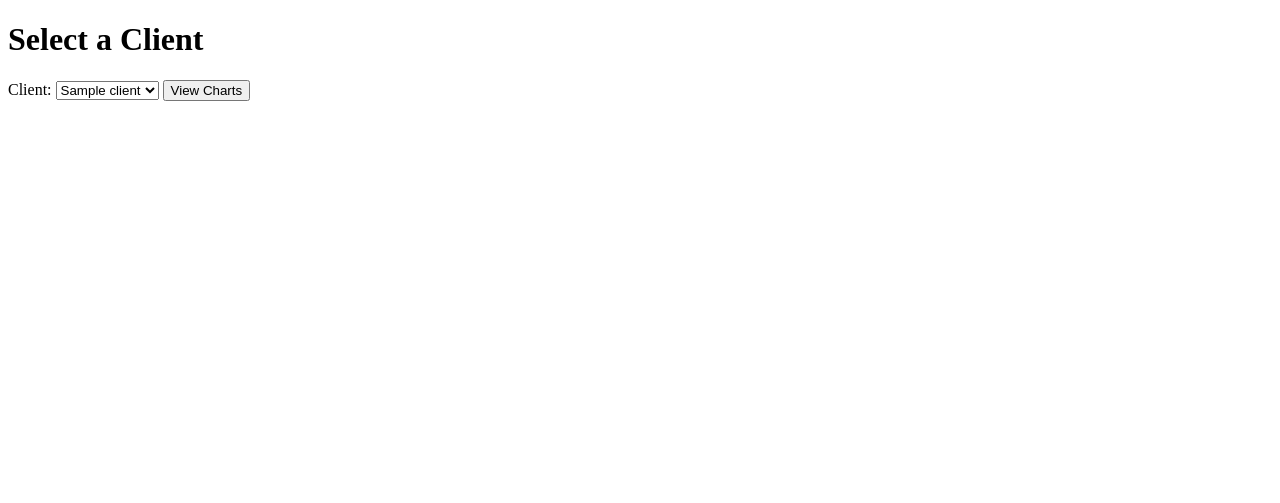
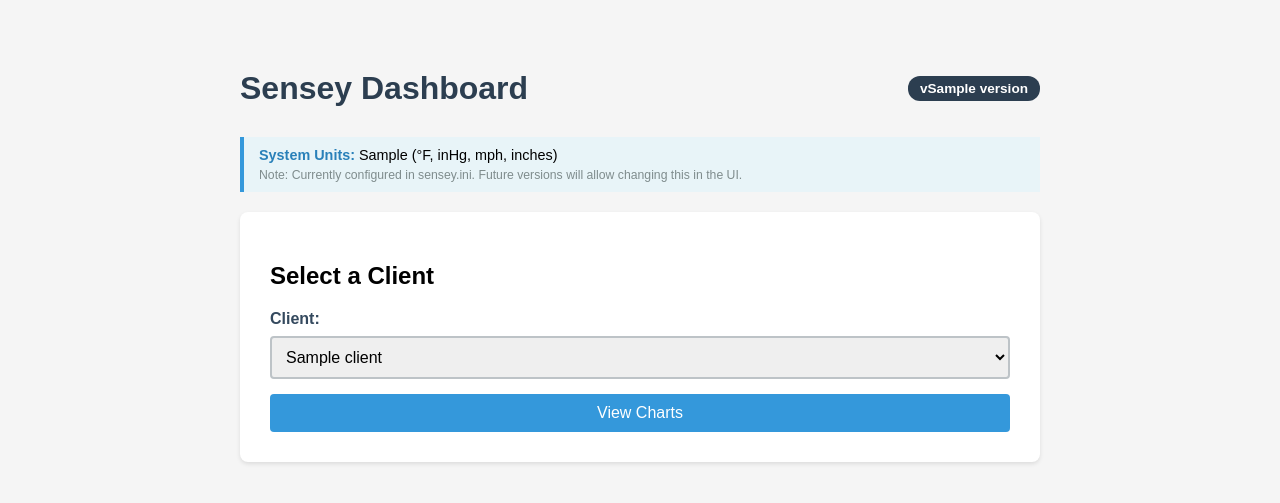
Before and after one commit to pantoniades/sensey, a Flask app: template sensey_server/templates/index.html in a window 1280 px wide. Shown: the top 503 px of the page. Run offline with Flask 3, Linux system fonts and the light colour scheme; the template is opened without the code that fills it: most values are stand-ins (such as "Sample title", 1, 10 or a date in 2020); parts of the project's set-up code (start-up, migrations or seed data) failed here and were passed over.

Commit message:
add version badge, system units display, and favicon to dashboard

```diff
--- a/sensey_server/app.py
+++ b/sensey_server/app.py
@@ -30,6 +30,8 @@ Environment Variables:
     SENSEY_DEBUG: Set to 'true' to enable Flask debug mode (default: false)
     SENSEY_CONFIG_PATH: Override path to sensey.ini (optional)
 """
+
+__version__ = "0.3.0"  # Version: 0.3.0 - Ecowitt integration, podman deployment
 
 import pandas as pd
 import plotly.express as px
@@ -151,7 +153,7 @@ def index():
         return "<h2>No data available.</h2>"
 
     # Default to first client if none is selected
-    return render_template("index.html", clients=clients)
+    return render_template("index.html", clients=clients, version=__version__, system_units=system_units)
 
 @app.route("/charts/<client_id>")
 def display_charts_for_client(client_id):
--- a/sensey_server/templates/index.html
+++ b/sensey_server/templates/index.html
@@ -3,10 +3,103 @@
 <head>
     <meta charset="UTF-8">
     <meta name="viewport" content="width=device-width, initial-scale=1.0">
-    <title>Plant Sensor Dashboard</title>
+    <title>Sensey Dashboard</title>
+    <style>
+        body {
+            font-family: Arial, sans-serif;
+            max-width: 800px;
+            margin: 50px auto;
+            padding: 20px;
+            background-color: #f5f5f5;
+        }
+        .header {
+            display: flex;
+            justify-content: space-between;
+            align-items: center;
+            margin-bottom: 30px;
+        }
+        .version-badge {
+            background-color: #2c3e50;
+            color: white;
+            padding: 5px 12px;
+            border-radius: 12px;
+            font-size: 0.85em;
+            font-weight: bold;
+        }
+        .settings-info {
+            background-color: #e8f4f8;
+            border-left: 4px solid #3498db;
+            padding: 10px 15px;
+            margin-bottom: 20px;
+            font-size: 0.9em;
+        }
+        .settings-info strong {
+            color: #2980b9;
+        }
+        .settings-note {
+            color: #7f8c8d;
+            font-size: 0.85em;
+            margin-top: 5px;
+        }
+        .client-selector {
+            background-color: white;
+            padding: 30px;
+            border-radius: 8px;
+            box-shadow: 0 2px 4px rgba(0,0,0,0.1);
+        }
+        h1 {
+            color: #2c3e50;
+            margin: 0;
+        }
+        label {
+            display: block;
+            margin-bottom: 8px;
+            font-weight: bold;
+            color: #34495e;
+        }
+        select {
+            width: 100%;
+            padding: 10px;
+            border: 2px solid #bdc3c7;
+            border-radius: 4px;
+            font-size: 1em;
+            margin-bottom: 15px;
+        }
+        button {
+            background-color: #3498db;
+            color: white;
+            padding: 10px 20px;
+            border: none;
+            border-radius: 4px;
+            font-size: 1em;
+            cursor: pointer;
+            width: 100%;
+        }
+        button:hover {
+            background-color: #2980b9;
+        }
+    </style>
 </head>
 <body>
-    <h1>Select a Client</h1>
+    <div class="header">
+        <h1>Sensey Dashboard</h1>
+        <span class="version-badge">v{{ version }}</span>
+    </div>
+
+    <div class="settings-info">
+        <strong>System Units:</strong> {{ system_units }}
+        {% if system_units == 'metric' %}
+        (°C, hPa, m/s, mm)
+        {% else %}
+        (°F, inHg, mph, inches)
+        {% endif %}
+        <div class="settings-note">
+            Note: Currently configured in sensey.ini. Future versions will allow changing this in the UI.
+        </div>
+    </div>
+
+    <div class="client-selector">
+        <h2>Select a Client</h2>
         <form action="" onsubmit="event.preventDefault(); window.location='/charts/' + document.getElementById('client_id').value;">
             <label for="client_id">Client:</label>
             <select name="client_id" id="client_id">
@@ -16,5 +109,6 @@
             </select>
             <button type="submit">View Charts</button>
         </form>
+    </div>
 </body>
 </html>
```
Also changed, not shown: sensey_server/static/favicon.ico (added), 1 other file. Lines whose indentation alone changed are shown as unchanged.
